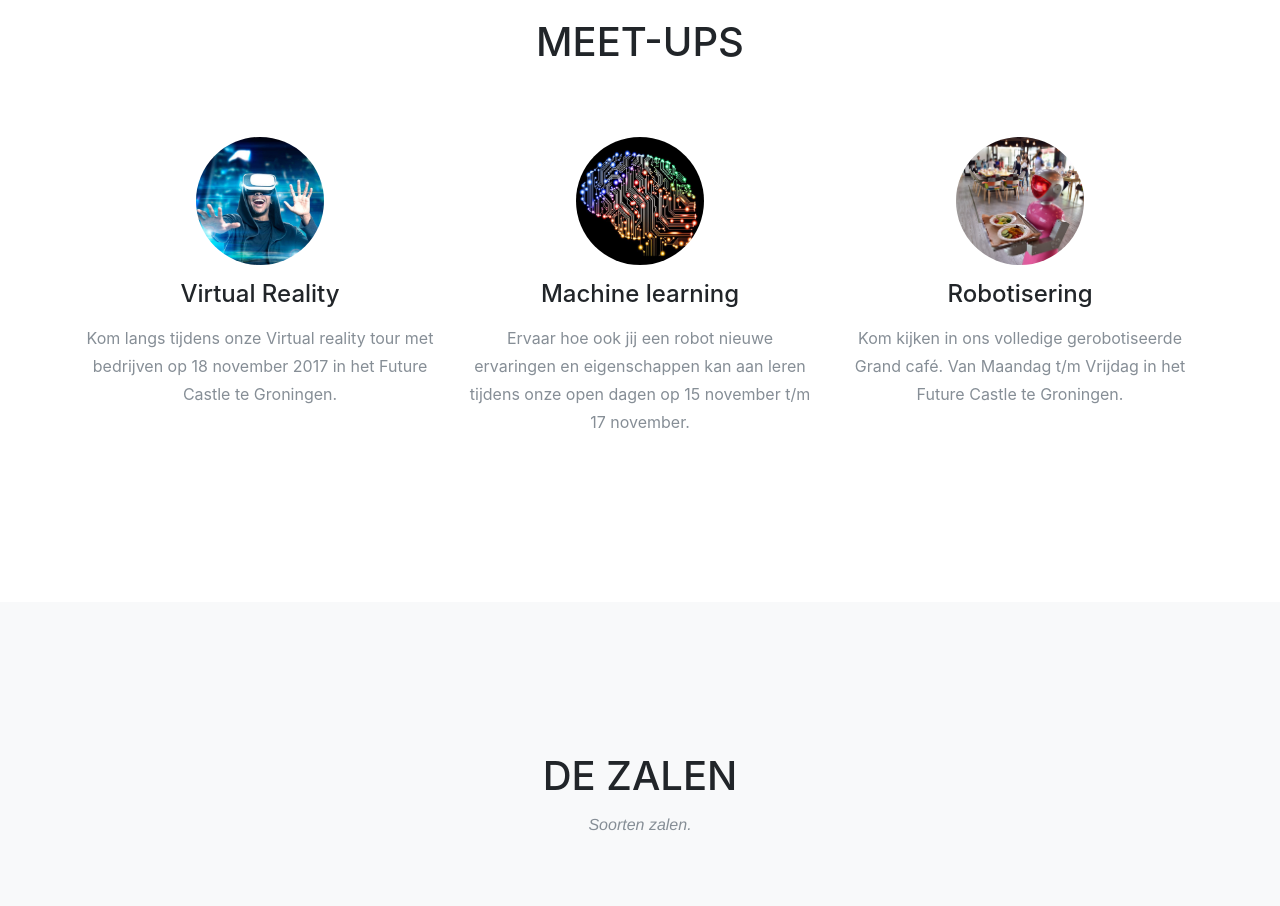
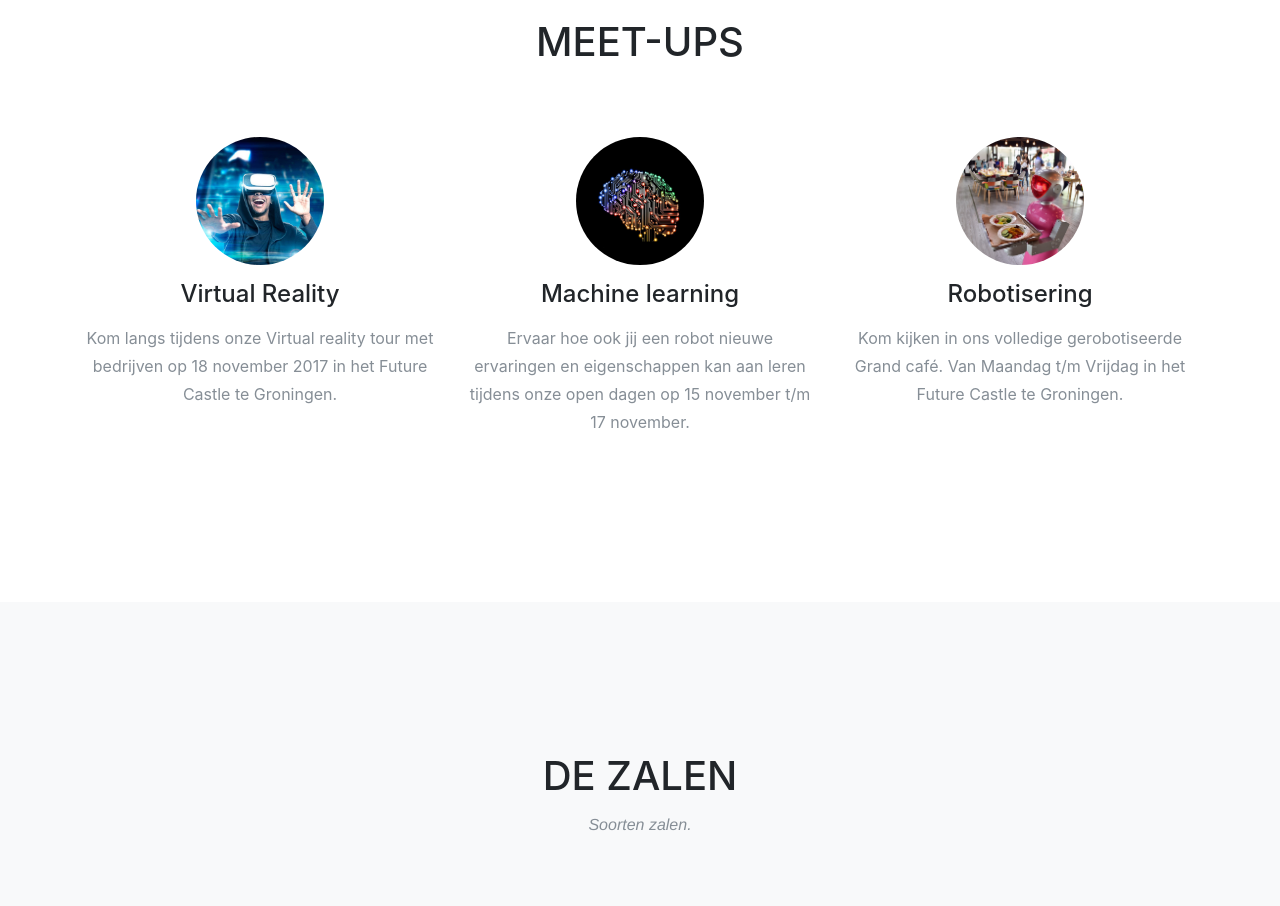
Before and after one commit to ErikMast/BattleDc007, a website with bundled scripts: page index.html in a window 1280 px wide. Shown: the part 860-1766 px from the top of the page. Built offline with nearby package versions, Linux system fonts and the light colour scheme; files whose address does not match are found by name; a web font is replaced by a local one.

Commit message:
Aanpassingen

```diff
--- a/index.html
+++ b/index.html
@@ -90,7 +90,7 @@
           </div>
           <div class="col-md-4">
             <span class="fa-stack fa-4x">
-              <div id="circle" style="background: url('img/portfolio/ml.png')">
+              <div id="circle" style="background: url('img/portfolio/ml2.png')">
               </div>
               <!-- <i class="fa fa-circle fa-stack-2x text-primary"></i>
               <i class="fa fa-laptop fa-stack-1x fa-inverse"></i> -->
```
Also changed, not shown: img/portfolio/ml1.png (added), img/portfolio/ml2.png (added).
